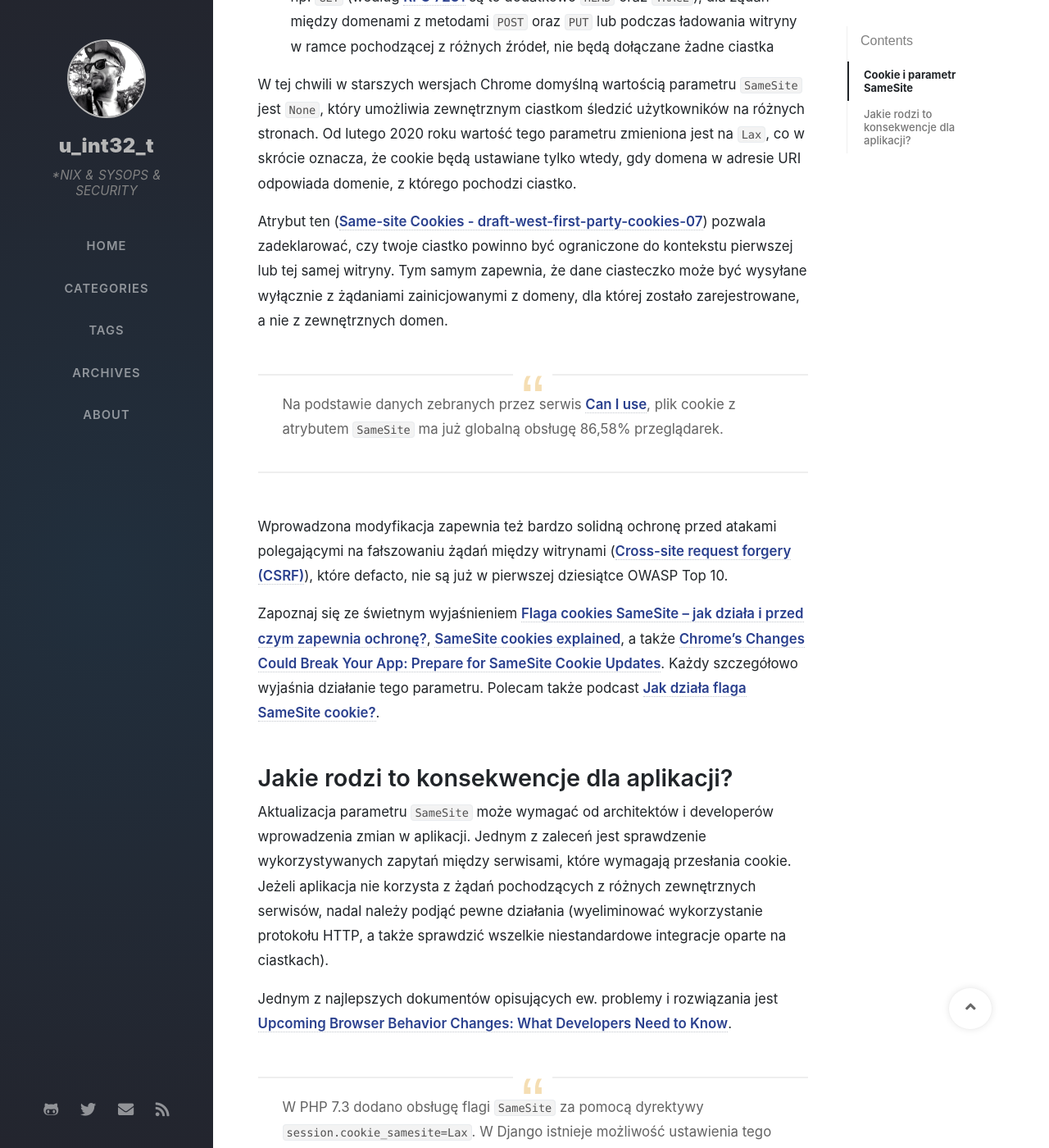
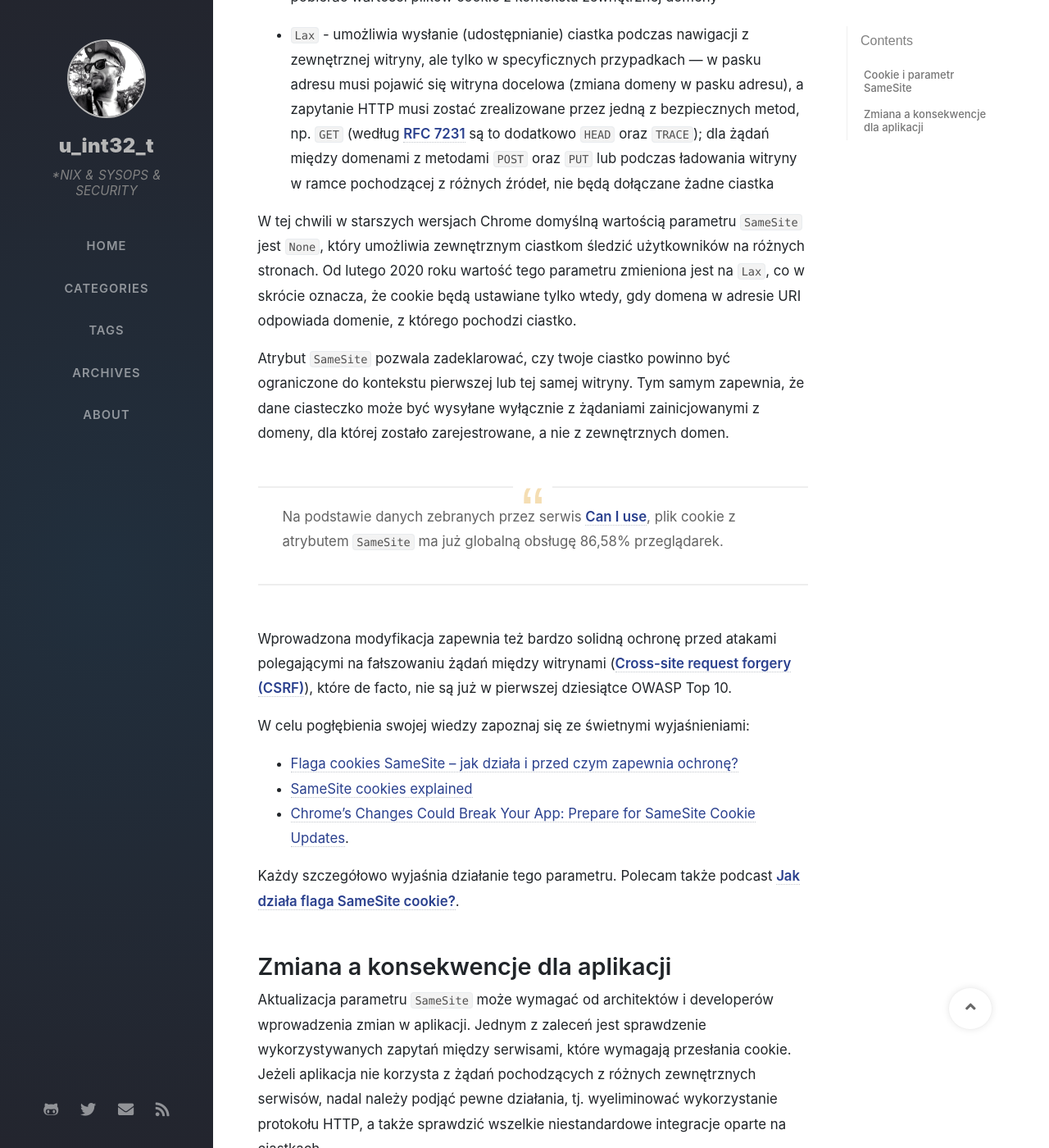
Before and after one commit to morristech/trimstray.github.io, a Jekyll site: the page built from _posts/2020-02-24-atrybut_samesite_i_chrome_80.md, in a window 1280 px wide and 1400 px high, scrolled down 2470 px. Shown: the whole window at 82% size. Built offline with Jekyll 4.4.1, drawn with Linux system fonts in a browser that asks for light colours; nearby versions of some CDN libraries; some web fonts are replaced; comment, search, counter and statistics services are not loaded; some of the changed text lies outside the part shown.

Commit message:
minor fixes - signed-off-by: trimstray <trimstray@gmail.com>

```diff
--- a/_posts/2020-02-24-atrybut_samesite_i_chrome_80.md
+++ b/_posts/2020-02-24-atrybut_samesite_i_chrome_80.md
@@ -18,9 +18,11 @@ Polecam także zapoznać się z dokumentem [Deprecations and removals in Chrome
 
 # Cookie i parametr SameSite
 
-Jedną ze zmian, która mnie osobiście bardzo zainteresowała jako administratora, jest zmiana podejścia do plików cookie, które jak wiemy, służą głównie do identyfikacji użytkowników oraz śledzenia ich poczynań w Internecie. Zmiana ta może mieć (i zapewne będzie miała) bardzo duży wpływ na działania aplikacji oraz ich integracji z serwisami/aplikacjami firm trzecich.
+Jedną ze zmian, która mnie bardzo zainteresowała jako administratora, jest zmiana podejścia do plików cookie, które jak wiemy, służą głównie do identyfikacji użytkowników oraz śledzenia ich poczynań w Internecie. Zmiana ta może mieć (i zapewne będzie miała) bardzo duży wpływ na działania aplikacji oraz ich integracji z serwisami/aplikacjami firm trzecich.
 
-Zmiana związana jest z atrybutem `SameSite` i została opisana już wcześniej przez IETF w dokumencie [Incrementally Better Cookies - draft-west-cookie-incrementalism-00](https://tools.ietf.org/html/draft-west-cookie-incrementalism-00). W maju 2019 roku Google ogłosiło, że ciastka, które nie zawierają `SameSite=None` lub `SameSite=Secure` nie będą dostępne dla stron trzecich. Teraz oficjalnie Chrome jako pierwszy implementuje zachowania opisane w drafcie właśnie od wersji 80.
+Od teraz, będzie trzeba podjąć pewne kroki m.in. w celu implementacji odpowiednich ustawnień ciastek, ponieważ jeżeli tego nie zrobimy, zrobi to za nas przeglądarka. Jest to podejście trochę zero jedynkowe, które zmusi architektów do podjęcia konkretnych decyzji, jednak bardzo potrzebne, zważywszy jak to wyglądało z nagłówkiem CSP i strachem przed jego stosowaniem.
+
+Zmiana związana jest z atrybutem [SameSite](https://tools.ietf.org/html/draft-west-first-party-cookies-07) i została opisana już wcześniej przez IETF w dokumencie [Incrementally Better Cookies - draft-west-cookie-incrementalism-00](https://tools.ietf.org/html/draft-west-cookie-incrementalism-00). W maju 2019 roku Google ogłosiło, że ciastka, które nie zawierają `SameSite=None` lub `SameSite=Secure` nie będą dostępne dla stron trzecich. Teraz oficjalnie Chrome jako pierwszy implementuje zachowania opisane w drafcie właśnie od wersji 80.
 
   > W nowej wersji przeglądarki Chrome, jeżeli nie określono atrybutu `SameSite`, cookie będą domyślnie traktowane jako posiadające atrybut `SameSite=Lax`. Przeglądarki Mozilla Firefox oraz Microsoft Edge także zapewniają wprowadzenie tej zmiany.
 
@@ -32,7 +34,7 @@ Przed przejściem do dalszej części, przypomnijmy sobie dwie istotne kwestia z
 
 Strony internetowe zazwyczaj integrują zewnętrzne usługi, widżety stron trzecich, osadzanie w serwisach społecznościowych i inne podobne funkcje. Podczas przeglądania Internetu te zewnętrzne usługi mogą przechowywać pliki cookie w przeglądarce, a następnie uzyskiwać do nich dostęp. Pewną cechą wspólną jest to, że z każdym plikiem cookie jest powiązana domena.
 
-Zapytania typu `cross-site` oznaczają, że do serwera zostało wygenerowane żądanie z innej domeny niż ta, dla której ciastko zostało utworzone. Natomiast dostęp do plików cookie w kontekście tej samej domeny (`same-site`) ma miejsce, gdy domena pliku cookie jest zgodna z domeną witryny na pasku adresu użytkownika.
+Zapytania typu `cross-site` oznaczają, że do serwera zostało wygenerowane żądanie z innej domeny niż ta, dla której ciastko zostało utworzone. Natomiast dostęp do plików cookie w kontekście tej samej domeny, tj. `same-site` ma miejsce, gdy domena pliku cookie jest zgodna z domeną witryny na pasku adresu użytkownika.
 
 Jeżeli chodzi o parametr `SameSite`, to udostępnia on trzy różne sposoby kontrolowania swojego zachowania. Można nie określać atrybutu lub można użyć atrybutów `Strict`, lub `Lax`:
 
@@ -42,17 +44,23 @@ Jeżeli chodzi o parametr `SameSite`, to udostępnia on trzy różne sposoby kon
 
 W tej chwili w starszych wersjach Chrome domyślną wartością parametru `SameSite` jest `None`, który umożliwia zewnętrznym ciastkom śledzić użytkowników na różnych stronach. Od lutego 2020 roku wartość tego parametru zmieniona jest na `Lax`, co w skrócie oznacza, że cookie będą ustawiane tylko wtedy, gdy domena w adresie URI odpowiada domenie, z którego pochodzi ciastko.
 
-Atrybut ten ([Same-site Cookies - draft-west-first-party-cookies-07](https://tools.ietf.org/html/draft-west-first-party-cookies-07)) pozwala zadeklarować, czy twoje ciastko powinno być ograniczone do kontekstu pierwszej lub tej samej witryny. Tym samym zapewnia, że dane ciasteczko może być wysyłane wyłącznie z żądaniami zainicjowanymi z domeny, dla której zostało zarejestrowane, a nie z zewnętrznych domen.
+Atrybut `SameSite` pozwala zadeklarować, czy twoje ciastko powinno być ograniczone do kontekstu pierwszej lub tej samej witryny. Tym samym zapewnia, że dane ciasteczko może być wysyłane wyłącznie z żądaniami zainicjowanymi z domeny, dla której zostało zarejestrowane, a nie z zewnętrznych domen.
 
   > Na podstawie danych zebranych przez serwis [Can I use](https://caniuse.com/#feat=same-site-cookie-attribute), plik cookie z atrybutem `SameSite` ma już globalną obsługę 86,58% przeglądarek.
 
-Wprowadzona modyfikacja zapewnia też bardzo solidną ochronę przed atakami polegającymi na fałszowaniu żądań między witrynami ([Cross-site request forgery (CSRF)](https://portswigger.net/web-security/csrf)), które defacto, nie są już w pierwszej dziesiątce OWASP Top 10.
+Wprowadzona modyfikacja zapewnia też bardzo solidną ochronę przed atakami polegającymi na fałszowaniu żądań między witrynami ([Cross-site request forgery (CSRF)](https://portswigger.net/web-security/csrf)), które de facto, nie są już w pierwszej dziesiątce OWASP Top 10.
 
-Zapoznaj się ze świetnym wyjaśnieniem [Flaga cookies SameSite – jak działa i przed czym zapewnia ochronę?](https://sekurak.pl/flaga-cookies-samesite-jak-dziala-i-przed-czym-zapewnia-ochrone/), [SameSite cookies explained](https://web.dev/samesite-cookies-explained/), a także [Chrome's Changes Could Break Your App: Prepare for SameSite Cookie Updates](https://blog.heroku.com/chrome-changes-samesite-cookie). Każdy szczegółowo wyjaśnia działanie tego parametru. Polecam także podcast [Jak działa flaga SameSite cookie?](https://podtail.com/it/podcast/kacper-szurek/jak-dzia-a-flaga-samesite-cookie/).
+W celu pogłębienia swojej wiedzy zapoznaj się ze świetnymi wyjaśnieniami:
 
-# Jakie rodzi to konsekwencje dla aplikacji?
+- [Flaga cookies SameSite – jak działa i przed czym zapewnia ochronę?](https://sekurak.pl/flaga-cookies-samesite-jak-dziala-i-przed-czym-zapewnia-ochrone/)
+- [SameSite cookies explained](https://web.dev/samesite-cookies-explained/)
+- [Chrome's Changes Could Break Your App: Prepare for SameSite Cookie Updates](https://blog.heroku.com/chrome-changes-samesite-cookie).
 
-Aktualizacja parametru `SameSite` może wymagać od architektów i developerów wprowadzenia zmian w aplikacji. Jednym z zaleceń jest sprawdzenie wykorzystywanych zapytań między serwisami, które wymagają przesłania cookie. Jeżeli aplikacja nie korzysta z żądań pochodzących z różnych zewnętrznych serwisów, nadal należy podjąć pewne działania (wyeliminować wykorzystanie protokołu HTTP, a także sprawdzić wszelkie niestandardowe integracje oparte na ciastkach).
+Każdy szczegółowo wyjaśnia działanie tego parametru. Polecam także podcast [Jak działa flaga SameSite cookie?](https://podtail.com/it/podcast/kacper-szurek/jak-dzia-a-flaga-samesite-cookie/).
+
+# Zmiana a konsekwencje dla aplikacji
+
+Aktualizacja parametru `SameSite` może wymagać od architektów i developerów wprowadzenia zmian w aplikacji. Jednym z zaleceń jest sprawdzenie wykorzystywanych zapytań między serwisami, które wymagają przesłania cookie. Jeżeli aplikacja nie korzysta z żądań pochodzących z różnych zewnętrznych serwisów, nadal należy podjąć pewne działania, tj. wyeliminować wykorzystanie protokołu HTTP, a także sprawdzić wszelkie niestandardowe integracje oparte na ciastkach.
 
 Jednym z najlepszych dokumentów opisujących ew. problemy i rozwiązania jest [Upcoming Browser Behavior Changes: What Developers Need to Know](https://auth0.com/blog/browser-behavior-changes-what-developers-need-to-know/).
 
```
